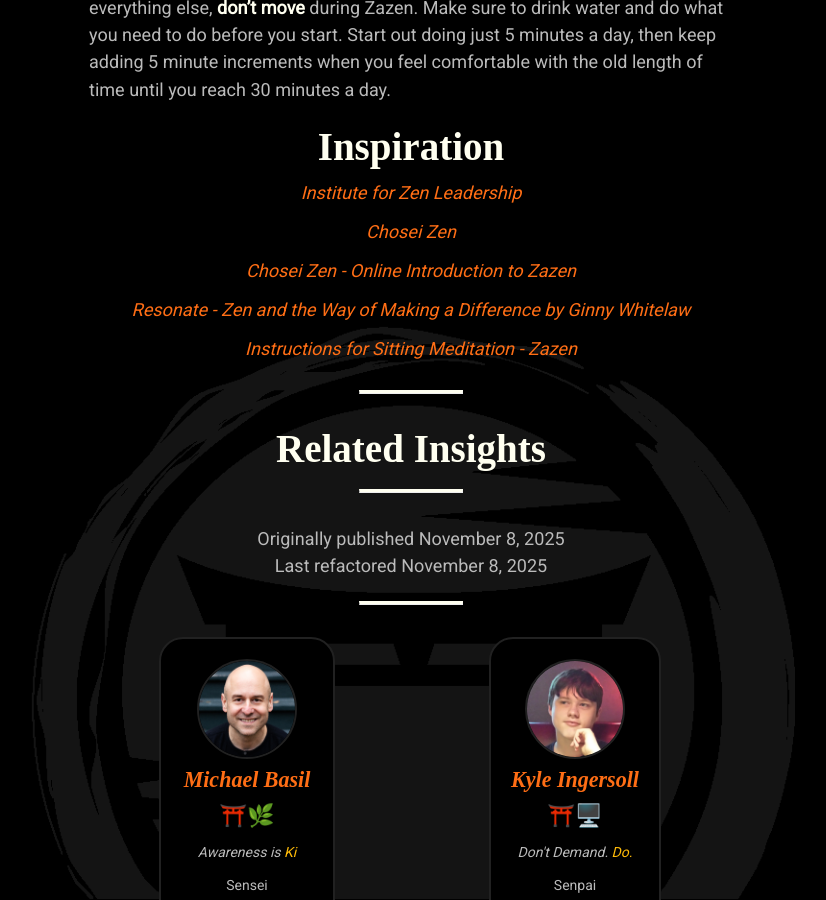
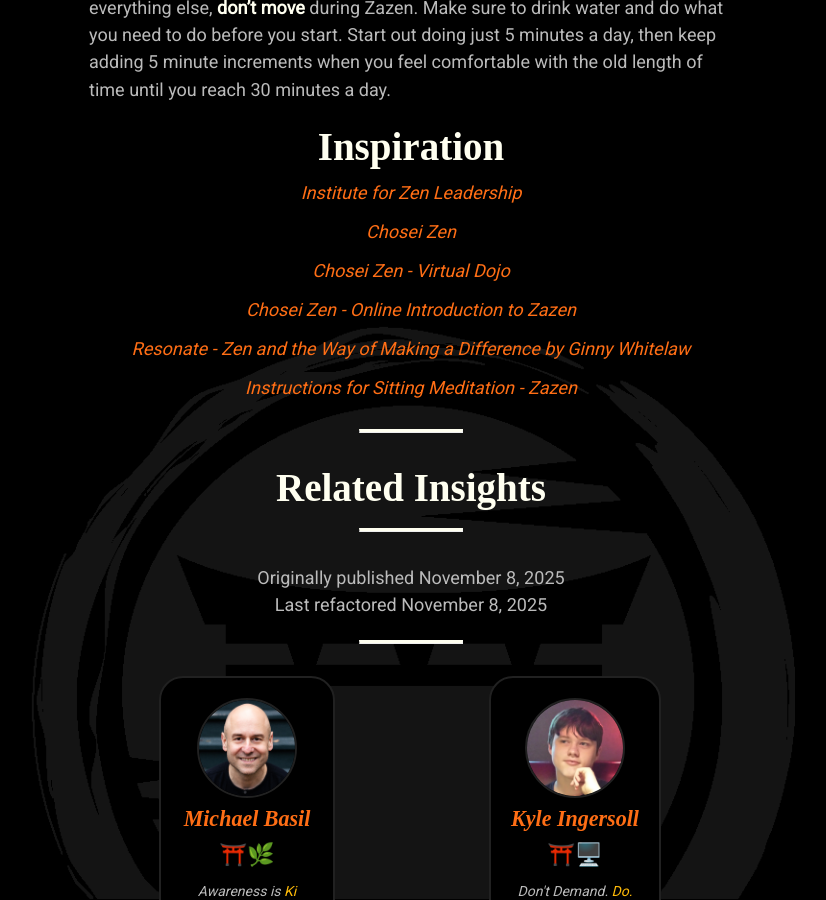
Before and after one commit to mindset-dojo/mindset-dojo.github.io, a Jekyll site: the page built from _forms/zazen.md, in a window 1280 px wide and 900 px high, scrolled down 985 px. Shown: the whole window, without its empty margins (229-1055 px from the left). Built offline with Jekyll 4.4.1, drawn with Linux system fonts in a browser that asks for light colours; some web fonts are replaced.

Commit message:
feat(zazen): add virtual dojo inspiration.

```diff
--- a/_forms/zazen.md
+++ b/_forms/zazen.md
@@ -26,6 +26,7 @@ First, you sit, either on a chair or cushion. Make sure that your legs are suppo
 
 - [Institute for Zen Leadership](https://zenleader.global/)
 - [Chosei Zen](https://www.choseizen.org/)
+- [Chosei Zen - Virtual Dojo](https://www.choseizen.org/virtual-dojo)
 - [Chosei Zen - Online Introduction to Zazen](https://www.choseizen.org/online-intro-to-zazen)
 - [Resonate - Zen and the Way of Making a Difference by Ginny Whitelaw](https://www.choseizen.org/store/p/resonate)
 - [Instructions for Sitting Meditation - Zazen](https://www.youtube.com/watch?v=q7Y5rwKiabQ)
```
